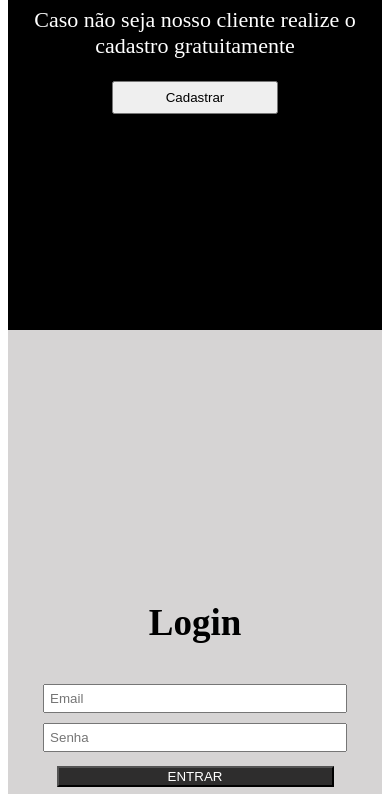
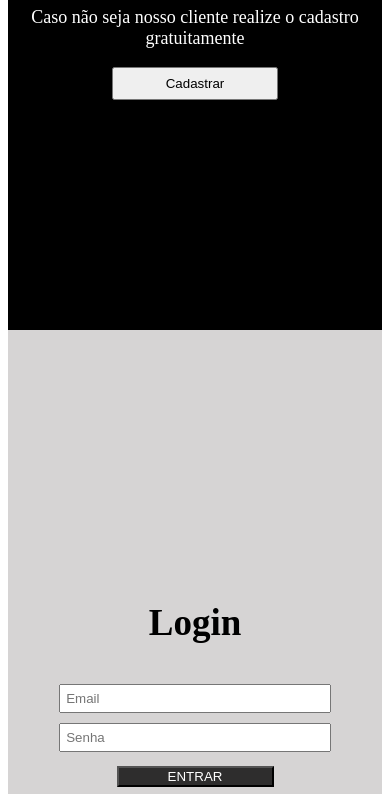
Before and after one commit to antonielsoares/login02, a plain HTML site: page index.html in a window 390 px wide. Shown: the part 306-1100 px from the top of the page. Drawn offline with Linux system fonts and the light colour scheme.

Commit message:
Add files via upload

```diff
--- a/css/stile.css
+++ b/css/stile.css
@@ -23,6 +23,7 @@ h1{
     font-size: 32px;
 }
 p{
+    text-align: center;
     font-size: 22px;
 }
 .btn-1{
@@ -79,6 +80,8 @@ input{
         width: 322px;
         height: 266px;
     }
-    input {width: 90%;}
-    .btn-2 {margin: 14px 0;}
+    p{font-size: 18px;}
+    input {width: 80%;}
+    .btn-2 {margin: 14px 0;
+        width: 157px;}
 }
```
